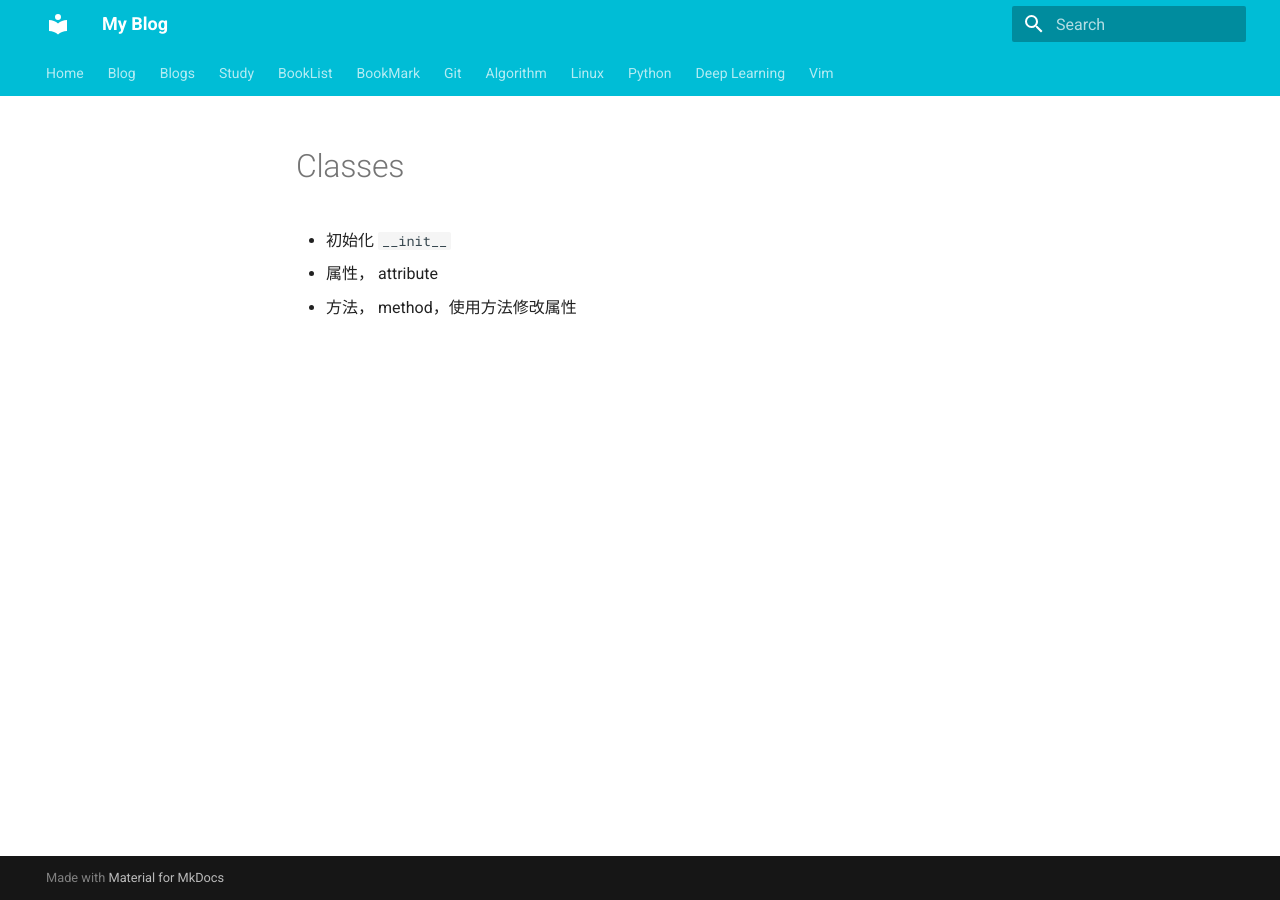
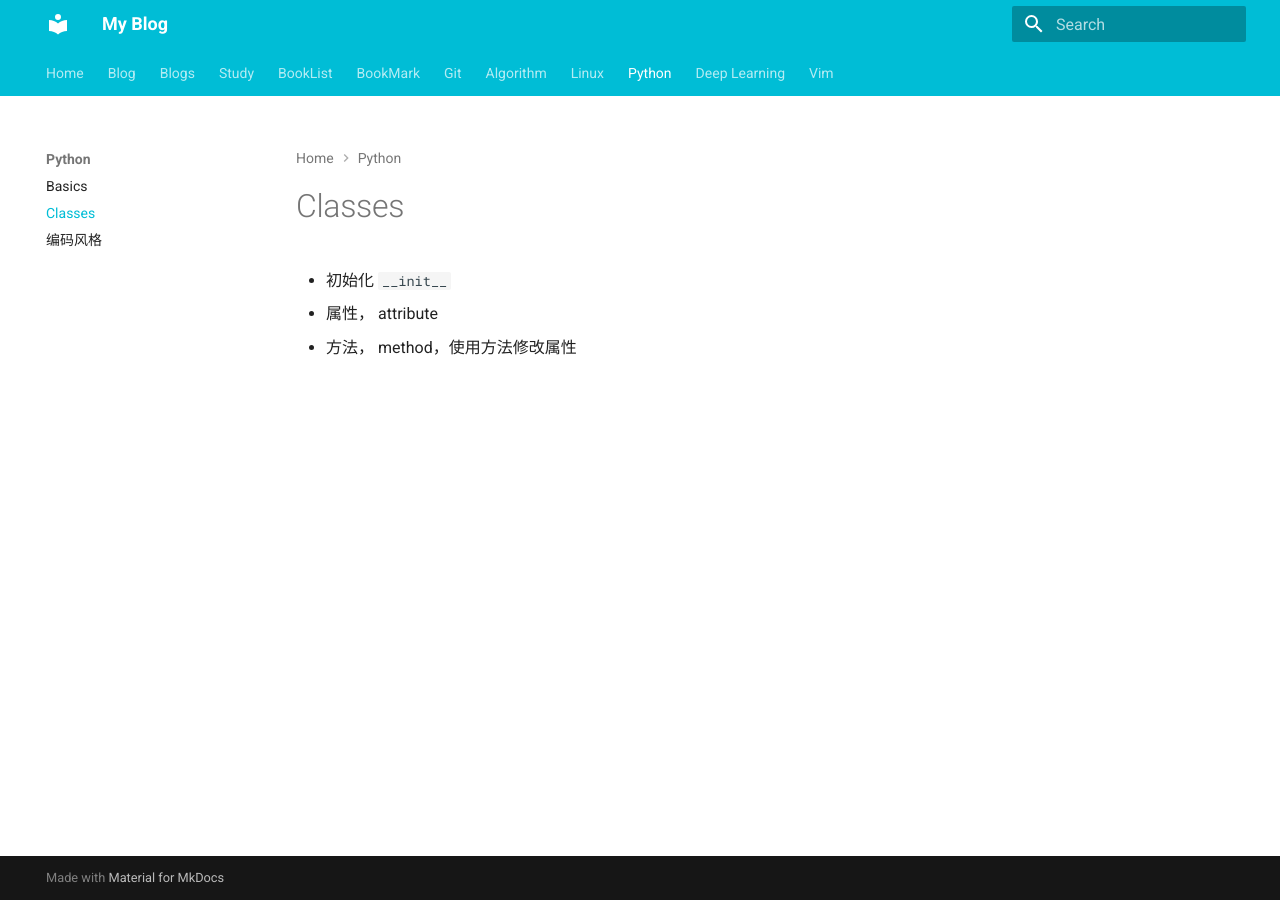
Before and after one commit to WGZ-W/wgz-w.github.io, an MkDocs documentation site: the page built from docs/Python/classes.md, in a window 1280 px wide. Built offline with MkDocs 1.6.1 and Material for MkDocs 9.7.7, drawn with Linux system fonts in a browser that asks for light colours.

Commit message:
Update mkdocs.yml

```diff
--- a/mkdocs.yml
+++ b/mkdocs.yml
@@ -94,6 +94,7 @@ nav:
 
   - Python:
     - Python/basics.md
+    - Python/classes.md
     - Python/coding-style.md
 
 
```
